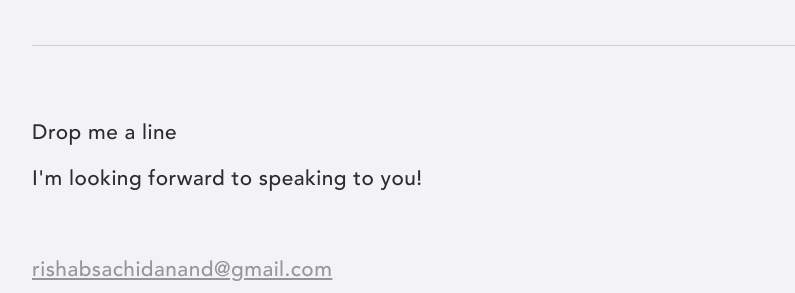
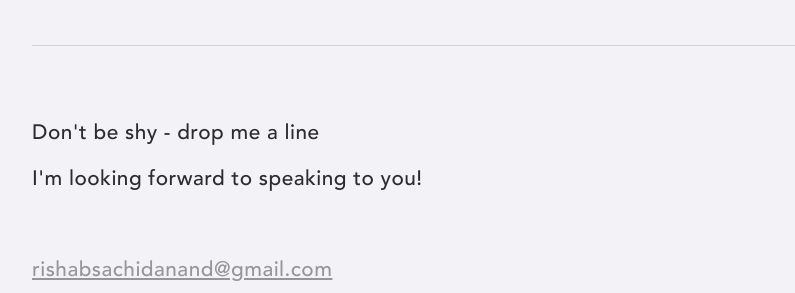
Before and after one commit to Rishab2000/Rishab2000.github.io, a plain HTML site: page Projects/Chiral/index.html in a window 1280 px wide. Shown: the part 9810-10103 px from the top of the page, 96-891 px from the left. Drawn offline with nearby package versions, Linux system fonts and the light colour scheme.

Commit message:
Change footer text

```diff
--- a/Projects/Chiral/index.html
+++ b/Projects/Chiral/index.html
@@ -301,7 +301,7 @@
   </div>
   <footer>
     <div class="prompt h5">
-      Drop me a line <br>
+      Don't be shy - drop me a line<br>
       I'm looking forward to speaking to you!
       <br>
       <br>
```
Also changed, not shown: About/about.html (+1 -1 lines), Projects/Behance/index.html (+1 -1 lines), Projects/sdplus/sdplus.html (+1 -1 lines).
